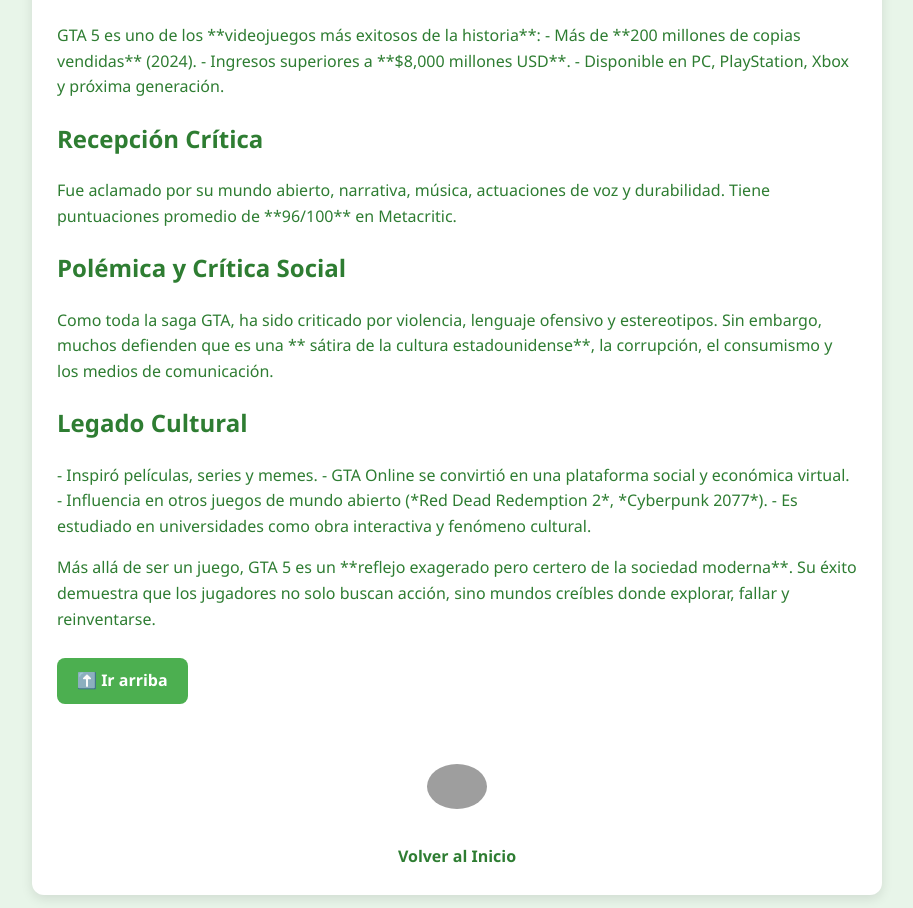
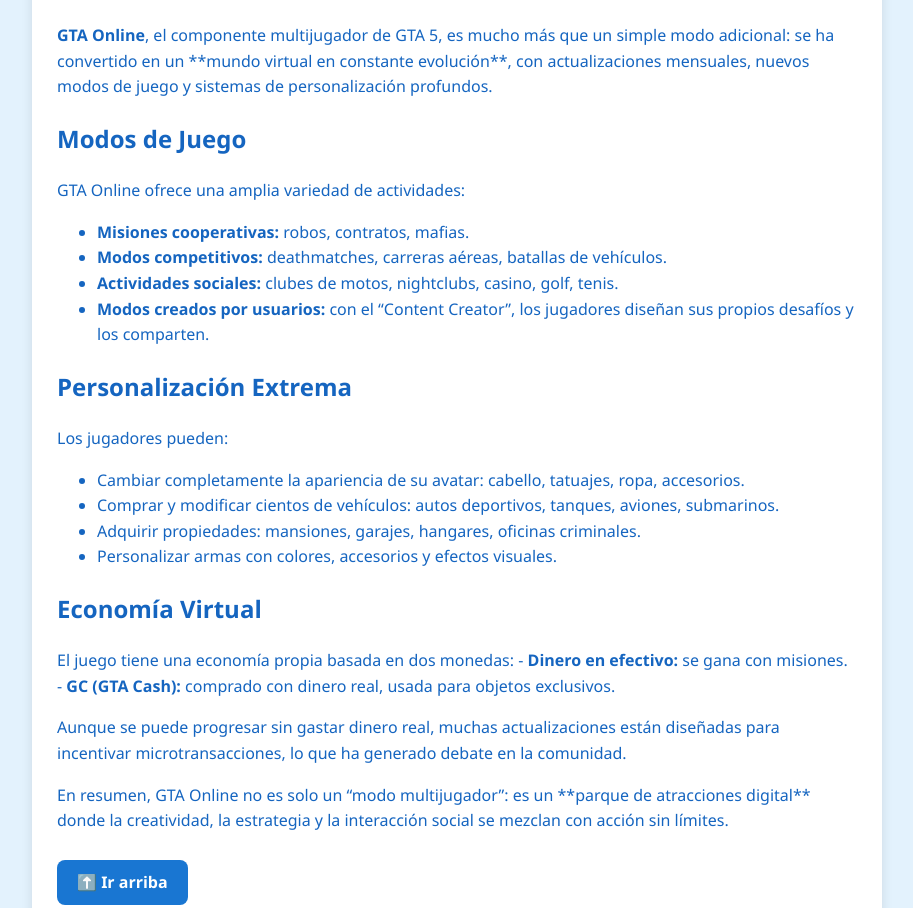
Before and after one commit to usuarionuevo1-byte/Proyecto-html-21, a plain HTML site: page pagina3.html in a window 1280 px wide. Shown: the part 845-1753 px from the top of the page, without its empty margins (183-1096 px from the left). Drawn offline with Linux system fonts and the light colour scheme; grey boxes are pictures that could not be loaded.

Commit message:
Add files via upload

```diff
--- a/pagina3.html
+++ b/pagina3.html
@@ -3,12 +3,12 @@
 <head>
   <meta charset="UTF-8">
   <meta name="viewport" content="width=device-width, initial-scale=1.0">
-  <title>Impacto y Legado - GTA 5</title>
+  <title>Modos de Juego y Personalización - GTA 5</title>
   <style>
     body {
       font-family: 'Segoe UI', Tahoma, Geneva, Verdana, sans-serif;
-      background-color: #e8f5e9;
-      color: #2e7d32;
+      background-color: #e3f2fd;
+      color: #1565c0;
       margin: 0;
       padding: 20px;
       line-height: 1.6;
@@ -22,7 +22,7 @@
       box-shadow: 0 4px 12px rgba(0,0,0,0.1);
     }
     h1 {
-      color: #4caf50;
+      color: #1976d2;
       text-align: center;
     }
     img {
@@ -33,7 +33,7 @@
     }
     .btn {
       display: inline-block;
-      background: #4caf50;
+      background: #1976d2;
       color: white;
       text-decoration: none;
       padding: 10px 20px;
@@ -42,7 +42,7 @@
       margin: 10px 0;
     }
     .btn:hover {
-      background: #388e3c;
+      background: #1565c0;
     }
     .home-link {
       display: block;
@@ -62,30 +62,40 @@
 </head>
 <body>
   <div class="content">
-    <h1>💥 Impacto y Legado</h1>
+    <h1>🎮 Modos de Juego y Personalización - GTA Online</h1>
 
-    <img src="https://www.ecured.cu/images/thumb/3/3e/Grand-Theft-Auto-5.jpg/1200px-Grand-Theft-Auto-5.jpg" alt="Gráfico de ventas de GTA 5">
+    <img src="https://www.ecured.cu/images/thumb/3/3e/Grand-Theft-Auto-5.jpg/1200px-Grand-Theft-Auto-5.jpg" alt="Personalización de personaje en GTA Online">
 
     <a href="#" class="btn" onclick="window.scrollTo(0,document.body.scrollHeight); return false;">⬇️ Ir abajo</a>
 
-    <p>GTA 5 es uno de los **videojuegos más exitosos de la historia**:
-      - Más de **200 millones de copias vendidas** (2024).
-      - Ingresos superiores a **$8,000 millones USD**.
-      - Disponible en PC, PlayStation, Xbox y próxima generación.</p>
+    <p><strong>GTA Online</strong>, el componente multijugador de GTA 5, es mucho más que un simple modo adicional: se ha convertido en un **mundo virtual en constante evolución**, con actualizaciones mensuales, nuevos modos de juego y sistemas de personalización profundos.</p>
 
-    <h2>Recepción Crítica</h2>
-    <p>Fue aclamado por su mundo abierto, narrativa, música, actuaciones de voz y durabilidad. Tiene puntuaciones promedio de **96/100** en Metacritic.</p>
+    <h2>Modos de Juego</h2>
+    <p>GTA Online ofrece una amplia variedad de actividades:</p>
+    <ul>
+      <li><strong>Misiones cooperativas:</strong> robos, contratos, mafias.</li>
+      <li><strong>Modos competitivos:</strong> deathmatches, carreras aéreas, batallas de vehículos.</li>
+      <li><strong>Actividades sociales:</strong> clubes de motos, nightclubs, casino, golf, tenis.</li>
+      <li><strong>Modos creados por usuarios:</strong> con el “Content Creator”, los jugadores diseñan sus propios desafíos y los comparten.</li>
+    </ul>
 
-    <h2>Polémica y Crítica Social</h2>
-    <p>Como toda la saga GTA, ha sido criticado por violencia, lenguaje ofensivo y estereotipos. Sin embargo, muchos defienden que es una ** sátira de la cultura estadounidense**, la corrupción, el consumismo y los medios de comunicación.</p>
+    <h2>Personalización Extrema</h2>
+    <p>Los jugadores pueden:</p>
+    <ul>
+      <li>Cambiar completamente la apariencia de su avatar: cabello, tatuajes, ropa, accesorios.</li>
+      <li>Comprar y modificar cientos de vehículos: autos deportivos, tanques, aviones, submarinos.</li>
+      <li>Adquirir propiedades: mansiones, garajes, hangares, oficinas criminales.</li>
+      <li>Personalizar armas con colores, accesorios y efectos visuales.</li>
+    </ul>
 
-    <h2>Legado Cultural</h2>
-    <p>- Inspiró películas, series y memes.
-      - GTA Online se convirtió en una plataforma social y económica virtual.
-      - Influencia en otros juegos de mundo abierto (*Red Dead Redemption 2*, *Cyberpunk 2077*).
-      - Es estudiado en universidades como obra interactiva y fenómeno cultural.</p>
+    <h2>Economía Virtual</h2>
+    <p>El juego tiene una economía propia basada en dos monedas:
+      - <strong>Dinero en efectivo:</strong> se gana con misiones.
+      - <strong>GC (GTA Cash):</strong> comprado con dinero real, usada para objetos exclusivos.</p>
 
-    <p>Más allá de ser un juego, GTA 5 es un **reflejo exagerado pero certero de la sociedad moderna**. Su éxito demuestra que los jugadores no solo buscan acción, sino mundos creíbles donde explorar, fallar y reinventarse.</p>
+    <p>Aunque se puede progresar sin gastar dinero real, muchas actualizaciones están diseñadas para incentivar microtransacciones, lo que ha generado debate en la comunidad.</p>
+
+    <p>En resumen, GTA Online no es solo un “modo multijugador”: es un **parque de atracciones digital** donde la creatividad, la estrategia y la interacción social se mezclan con acción sin límites.</p>
 
     <a href="#" class="btn" onclick="window.scrollTo(0,0); return false;">⬆️ Ir arriba</a>
 
```
Also changed, not shown: index.html (+1 -1 lines).
